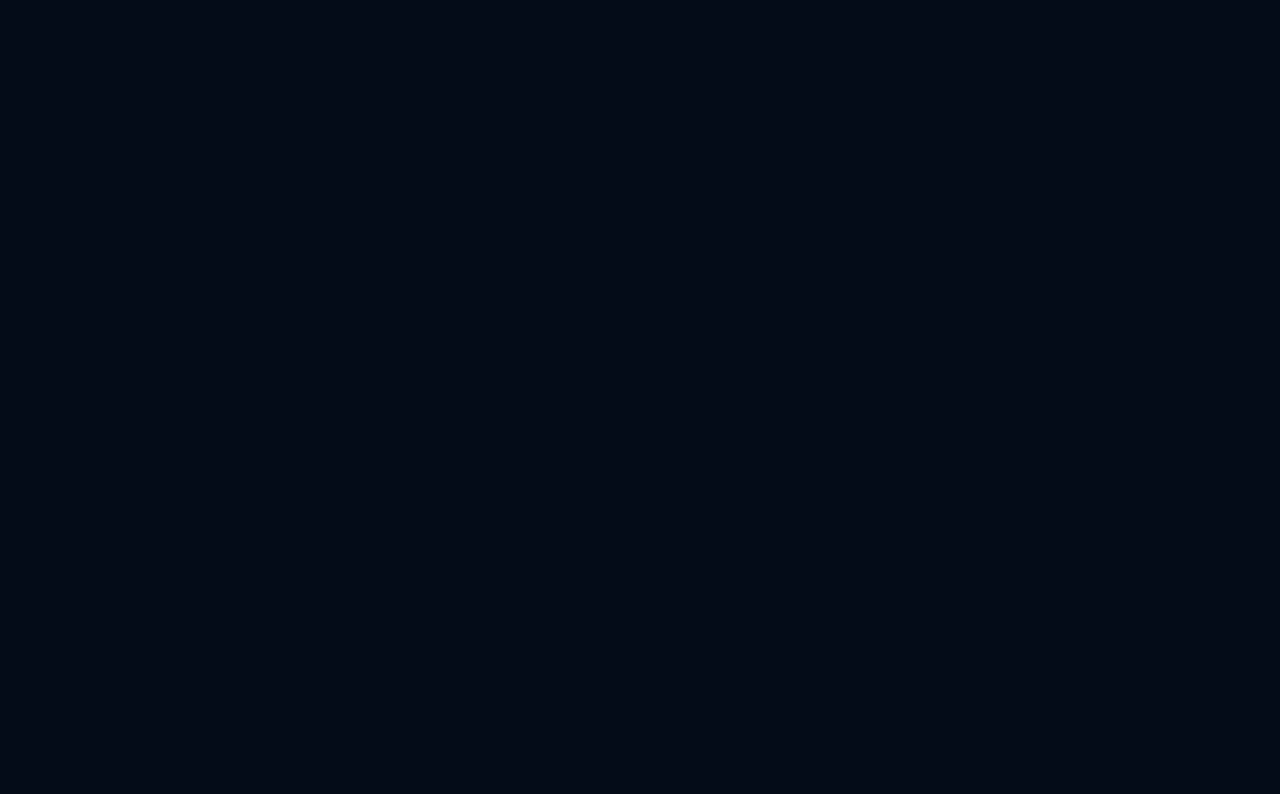
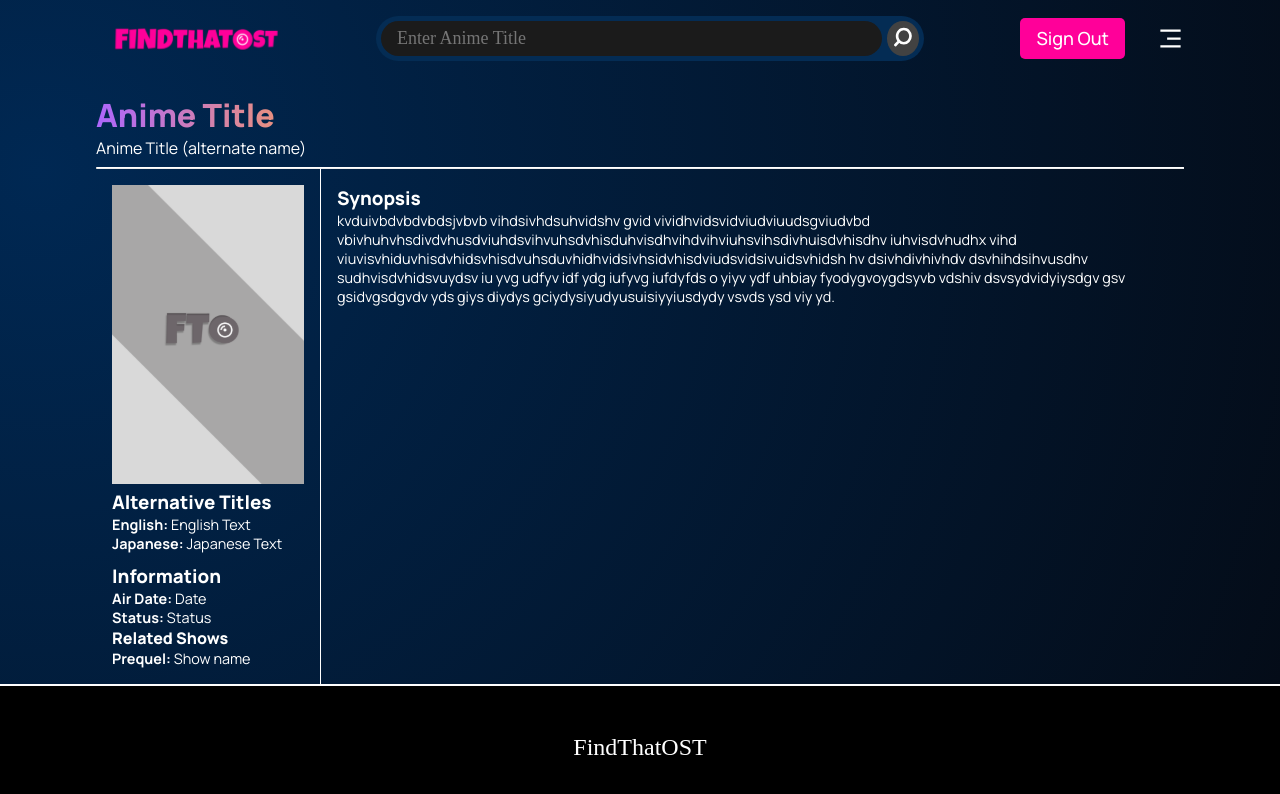
Before and after one commit to ASquaredOfficial/FindThatOST_Project, a React (Create React App) app in the folder client/: page /anime/1 in a window 1280 px wide. Before the commit this address had no page. Shown: the top 794 px of the page. Built offline with nearby package versions, Linux system fonts and the light colour scheme; no server answers; a web font is replaced by a local one.

Commit message:
FTO-3 Add Anime Page with default details inserted

```diff
--- a/client/src/App.js
+++ b/client/src/App.jsx
@@ -1,7 +1,7 @@
 import React from 'react'
 import { BrowserRouter, Routes, Route } from 'react-router-dom'
 
-import { Home, Search } from './pages'
+import { Home, Search, Anime } from './pages'
 import './App.css'
 
 // BEM -> Block Element Modifier
@@ -16,6 +16,7 @@ const App = () => {
 				<Route index element={<Home />} />
 				<Route element={<Home />} path="/home" />
 				<Route element={<Search />} path="/search" />
+				<Route element={<Anime />} path="/anime/:id" />
 				{/*<Route element={NoPage} path="*" /> */}
 			</Routes>
 		</BrowserRouter>
--- a/client/src/components/index.js
+++ b/client/src/components/index.js
@@ -1,2 +1,4 @@
 export { default as Navbar } from './navbar/Navbar';
 export { default as Footer } from './footer/Footer';
+export { default as Ftologo } from './ftologo/Ftologo';
+export { default as Menu } from './menu/Menu';
--- /dev/null
+++ b/client/src/pages/anime/Anime.jsx
@@ -0,0 +1,71 @@
+import React, {useEffect, useState, createElement} from 'react';
+import './anime.css';
+
+import default_img from '../../assets/default_image_rectangular_vertical.svg'
+import { Navbar, Footer} from "../../components";
+import { useLocation, useParams } from "react-router-dom";
+
+const Anime = () => {
+    const { id } = useParams();
+    const { state } = useLocation();
+    const loAnimeData = state?.anime_data || -111;
+
+    useEffect(() => {
+        console.log(state)
+        console.log("My data id is:", loAnimeData.mal_id)
+        console.log(loAnimeData)
+    }, []);
+
+    return (
+        <div className='fto__page__anime'>
+            <div className='gradient__bg'>
+                <Navbar />
+
+                <div className='fto__page__anime-content section__padding' style={{paddingBottom: 0}}>
+                    <div className='fto__page__anime-content_heading_section'>
+                        <h1 className='fto__page__anime-content_header_title gradient__text'>
+                            Anime Title
+                        </h1>
+                        <h2 className='fto__page__anime-content_header_subtitle'>Anime Title (alternate name)</h2>
+                    </div>
+                    <hr className='fto__page__anime-horizontal_hr'></hr>
+
+
+                    <div className='fto__page__anime-main_content'>
+                        <div className='fto__page__anime-main_content_left'>
+                            <img alt='Anime Image' src={default_img} className='fto__page__anime-main_content_left-anime_image' />
+
+                            <div className='fto__page__anime-main_content_left-alt_titles'>
+                                <h3 className='fto__page__anime-main_content-header'>Alternative Titles</h3>
+                                <p className='fto__page__anime-main_content-text'><strong>English:</strong> English Text</p>
+                                <p className='fto__page__anime-main_content-text'><strong>Japanese:</strong> Japanese Text</p>
+                            </div>
+
+                            <div className='fto__page__anime-main_content_left-more_info'>
+                                <h3 className='fto__page__anime-main_content-header'>Information</h3>
+                                <p className='fto__page__anime-main_content-text'><strong>Air Date: </strong>Date</p>
+                                <p className='fto__page__anime-main_content-text'><strong>Status: </strong>Status</p>
+
+                                <h4 className='fto__page__anime-main_content-header'>Related Shows</h4>
+                                <p className='fto__page__anime-main_content-text'><strong>Prequel: </strong>Show name</p>
+
+                            </div>
+                        </div>
+
+                        <div className='fto__page__anime-main_content_right'>
+                            <h3 className='fto__page__anime-main_content-header'>Synopsis</h3>
+                            <p className='fto__page__anime-main_content-text'>
+                                kvduivbdvbdvbdsjvbvb vihdsivhdsuhvidshv gvid vividhvidsvidviudviuudsgviudvbd vbivhuhvhsdivdvhusdviuhdsvihvuhsdvhisduhvisdhvihdvihviuhsvihsdivhuisdvhisdhv iuhvisdvhudhx vihd viuvisvhiduvhisdvhidsvhisdvuhsduvhidhvidsivhsidvhisdviudsvidsivuidsvhidsh hv dsivhdivhivhdv dsvhihdsihvusdhv sudhvisdvhidsvuydsv iu yvg udfyv idf ydg iufyvg iufdyfds o yiyv ydf uhbiay fyodygvoygdsyvb vdshiv dsvsydvidyiysdgv gsv gsidvgsdgvdv yds giys diydys gciydysiyudyusuisiyyiusdydy vsvds ysd viy yd.
+                            </p>
+
+                        </div>
+                    </div>
+                </div>
+
+            </div>
+		    <Footer />
+        </div>
+    )
+}
+
+export default Anime
--- /dev/null
+++ b/client/src/pages/anime/anime.css
@@ -0,0 +1,81 @@
+.fto__page__anime {
+    display: flex;
+    flex-direction: column;
+    min-height: 100%;
+}
+
+.fto__page__anime-content {
+    flex: 1;
+    display: flex;
+    justify-content: center;
+    align-items: flex-start;
+    flex-direction: column;
+
+    margin: auto;
+    padding-bottom: 0;
+
+}
+
+.fto__page__anime-content_heading_section {
+    margin-bottom: 0.5rem;
+
+    .fto__page__anime-content_header_title {
+        font-family: var(--font-family-manrope);
+        font-weight: 800;
+    }
+
+    .fto__page__anime-content_header_subtitle {
+        font-family: var(--font-family-manrope);
+        color: white;
+        font-size: 1em;
+        font-weight: 400;
+        align-self: flex-start;
+    }
+}
+
+.fto__page__anime-horizontal_hr {
+    margin: 0px;
+    border-top: 1px solid white;
+    width: 100%;
+}
+
+.fto__page__anime-main_content {
+  display: flex;
+  flex-direction: row;
+
+  font-family: var(--font-family-manrope);
+  color: #fff;
+
+}
+
+.fto__page__anime-main_content > div {
+    flex-direction: column;
+}
+
+.fto__page__anime-main_content_left {
+    border-right:1px solid #fff;
+    height:100%;
+    min-width: 225px;
+    padding: 1rem;
+
+    .fto__page__anime-main_content_left-anime_image {
+        width: 100%;
+    }
+
+    .fto__page__anime-main_content_left-alt_titles {
+        margin-bottom: 10px;
+    }
+}
+
+.fto__page__anime-main_content_right {
+    color: #fff;
+    padding: 1rem;
+}
+
+.fto__page__anime-main_content-text {
+    font-size: 0.9em;
+}
+
+.fto__page__anime-main_content-header {
+    font-weight: 900;
+}
--- a/client/src/pages/index.js
+++ b/client/src/pages/index.js
@@ -1,2 +1,3 @@
 export { default as Home } from './home/Home';
 export { default as Search } from './search/Search';
+export { default as Anime } from './anime/Anime';
--- a/client/src/pages/search/Search.jsx
+++ b/client/src/pages/search/Search.jsx
@@ -9,7 +9,7 @@ import { FormatDateToMidDateString, AddSubtitle, GetEpisodeCount} from "../../ut
 
 const Search = () => {
     const location = useLocation();
-    const { navigateToSearch } = useCustomNavigate();
+    const { navigateToSearch, navigateToAnime } = useCustomNavigate();
 
     const searchParams = new URLSearchParams(location.search);
     const [spQuery, setQuery] = useState(searchParams.get('query') || '');
@@ -75,11 +75,11 @@ const Search = () => {
 
     // Show pagination data from fetch
     const ShowPagination = ( paginationDetails ) => {
-        console.log("Pagination Details");
-        console.log(paginationDetails);
+        console.debug("Pagination Details");
+        console.debug(paginationDetails);
         if (Object.keys(paginationDetails).length === 0 && paginationDetails.constructor === Object) {
             // If no results, hide pagination
-            console.log("No Pages");
+            console.debug("No Pages");
             return;
         }
         var nFirstPage = 1;
--- a/client/src/routing/navigation.jsx
+++ b/client/src/routing/navigation.jsx
@@ -7,16 +7,32 @@ export const useCustomNavigate = () => {
     navigate('/home');
   };
 
-  const navigateToSearch = (query, data = 1) => {
+  const navigateToSearch = (query, pageNum = 1) => {
     var curentPage = location.href;
     navigate({
         pathname: '/search',
-        search: `?query=${encodeURIComponent(query)}&page=${data}`,
+        search: `?query=${encodeURIComponent(query)}&page=${pageNum}`,
       });
       if (curentPage.startsWith(location.origin + '/search')) {
         //if search page
         navigate(0)
       }
+  };
+
+  const navigateToAnime = (nFtoID = -1, objAnimeData = {}) => {
+    if (!process.env.REACT_APP_DEBUG_MODE && nFtoID == -1) {
+      alert('Operation failed');
+      console.log(`Unable to navigate to page (Anime) because variable 'nFtoID' is an invalid value '${nFtoID}'`);
+      return;
+    }
+
+    navigate(`/anime/${nFtoID}`,
+    {
+      state: {
+        anime_data: objAnimeData,
+        fto_id: nFtoID
+      }
+    });
   };
 
   const navigateToPage2 = () => {
@@ -28,6 +44,7 @@ export const useCustomNavigate = () => {
   return {
     navigateToHome,
     navigateToSearch,
+    navigateToAnime
     // Add more navigation functions
   };
 };
```
Also changed, not shown: client/src/assets/default_image_rectangular_vertical.svg (added), 1 other file (tests, documents, lock files or other folders).
